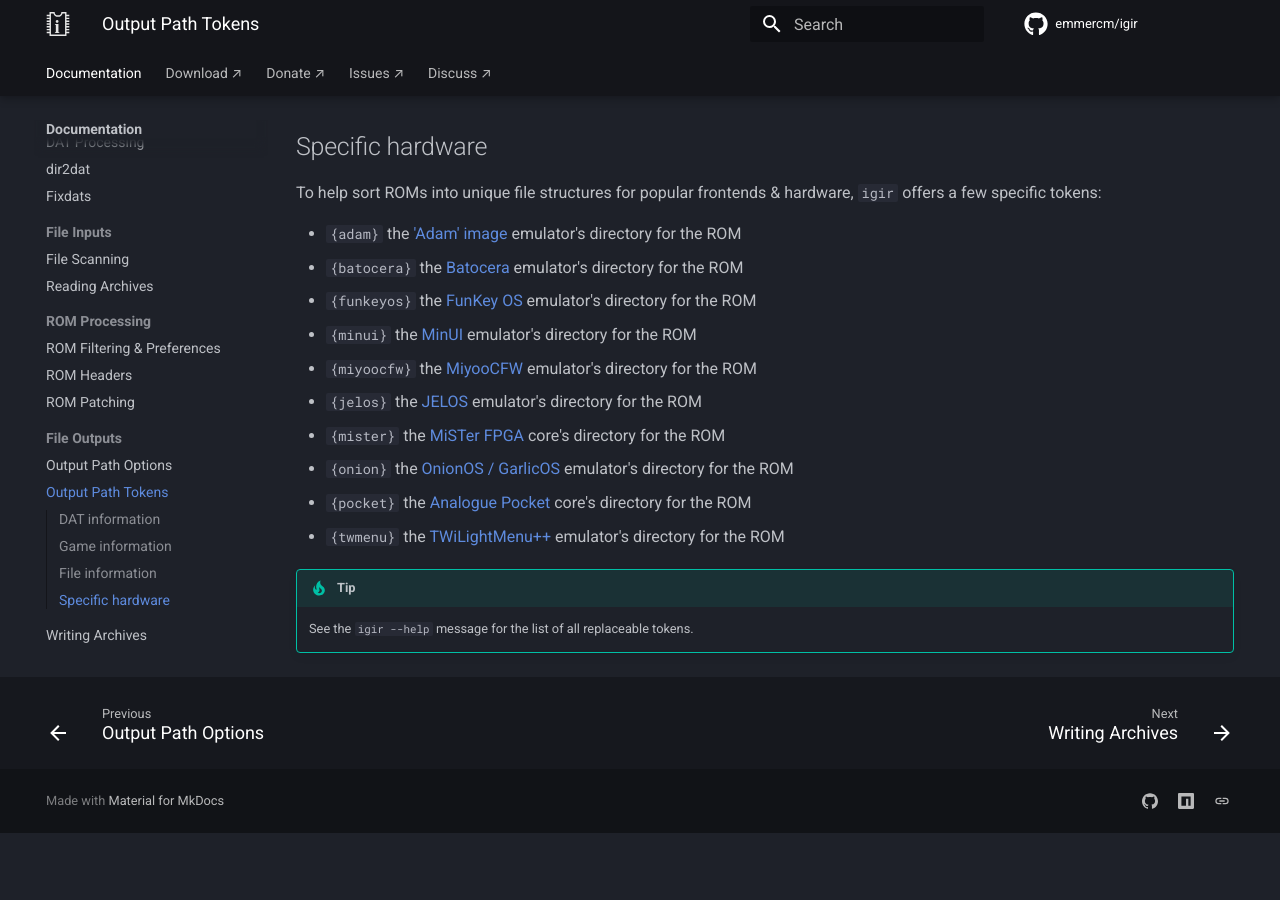
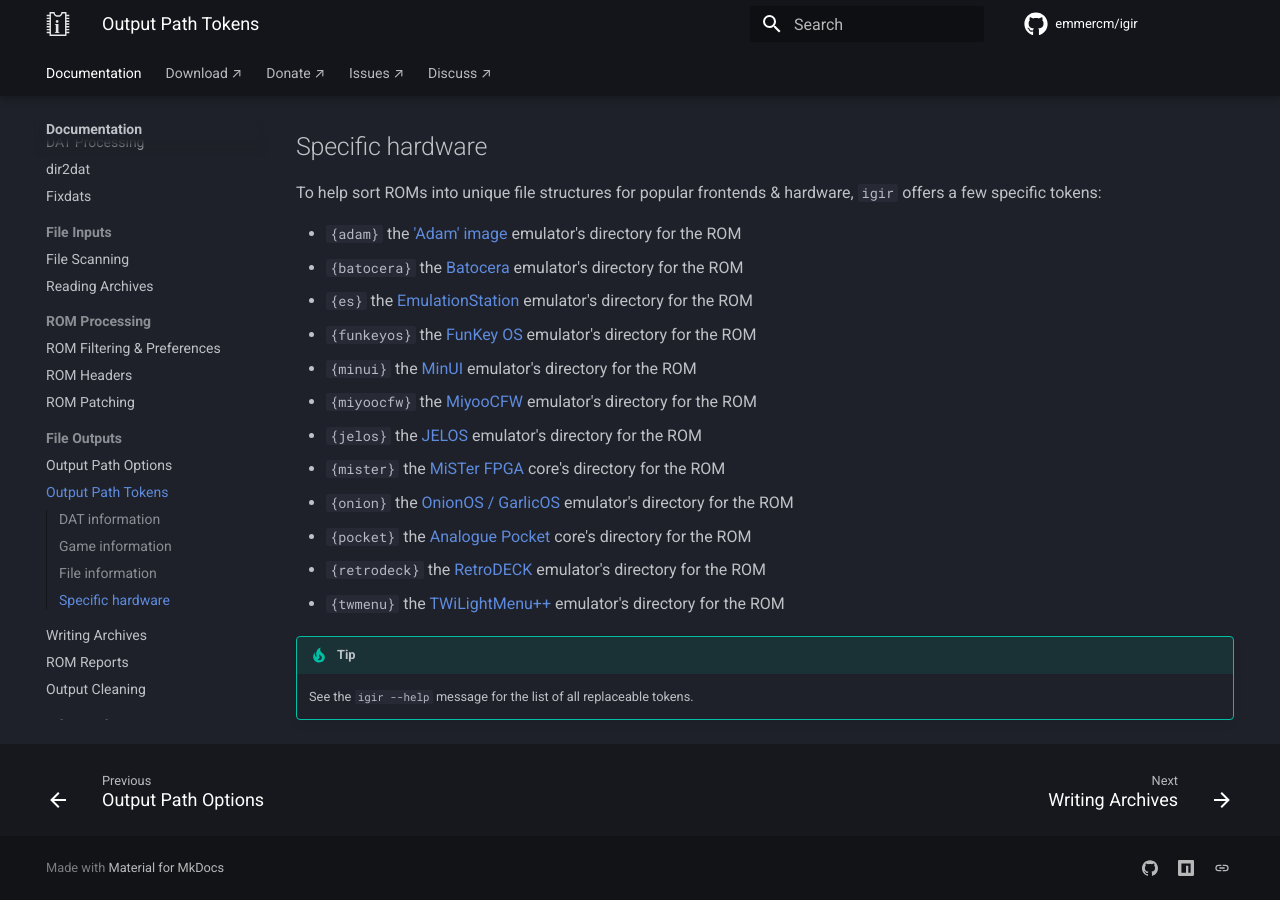
Before and after one commit to emmercm/igir, an MkDocs documentation site: the page built from docs/output/tokens.md, in a window 1280 px wide and 900 px high, scrolled down 1651 px. Built offline with MkDocs 1.6.1 and Material for MkDocs 9.7.7, drawn with Linux system fonts in a browser that asks for light colours; comment, search, counter and statistics services are not loaded; before the commit the page ends 2484 px from its top, so only the background shows below that.

Commit message:
Update tokens.md

```diff
--- a/docs/output/tokens.md
+++ b/docs/output/tokens.md
@@ -84,6 +84,7 @@
 
 - `{adam}` the ['Adam' image](../usage/handheld/adam.md) emulator's directory for the ROM
 - `{batocera}` the [Batocera](../usage/desktop/batocera.md) emulator's directory for the ROM
+- `{es}` the [EmulationStation](../usage/desktop/emulationstation.md) emulator's directory for the ROM
 - `{funkeyos}` the [FunKey OS](../usage/handheld/funkeyos.md) emulator's directory for the ROM
 - `{minui}` the [MinUI](../usage/handheld/minui.md) emulator's directory for the ROM
 - `{miyoocfw}` the [MiyooCFW](../usage/handheld/miyoocfw.md) emulator's directory for the ROM
@@ -91,6 +92,7 @@
 - `{mister}` the [MiSTer FPGA](../usage/hardware/mister.md) core's directory for the ROM
 - `{onion}` the [OnionOS / GarlicOS](../usage/handheld/onionos.md) emulator's directory for the ROM
 - `{pocket}` the [Analogue Pocket](../usage/hardware/analogue-pocket.md) core's directory for the ROM
+- `{retrodeck}` the [RetroDECK](../usage/desktop/retrodeck.md) emulator's directory for the ROM
 - `{twmenu}` the [TWiLightMenu++](../usage/handheld/twmenu.md) emulator's directory for the ROM
 
 !!! tip
```
